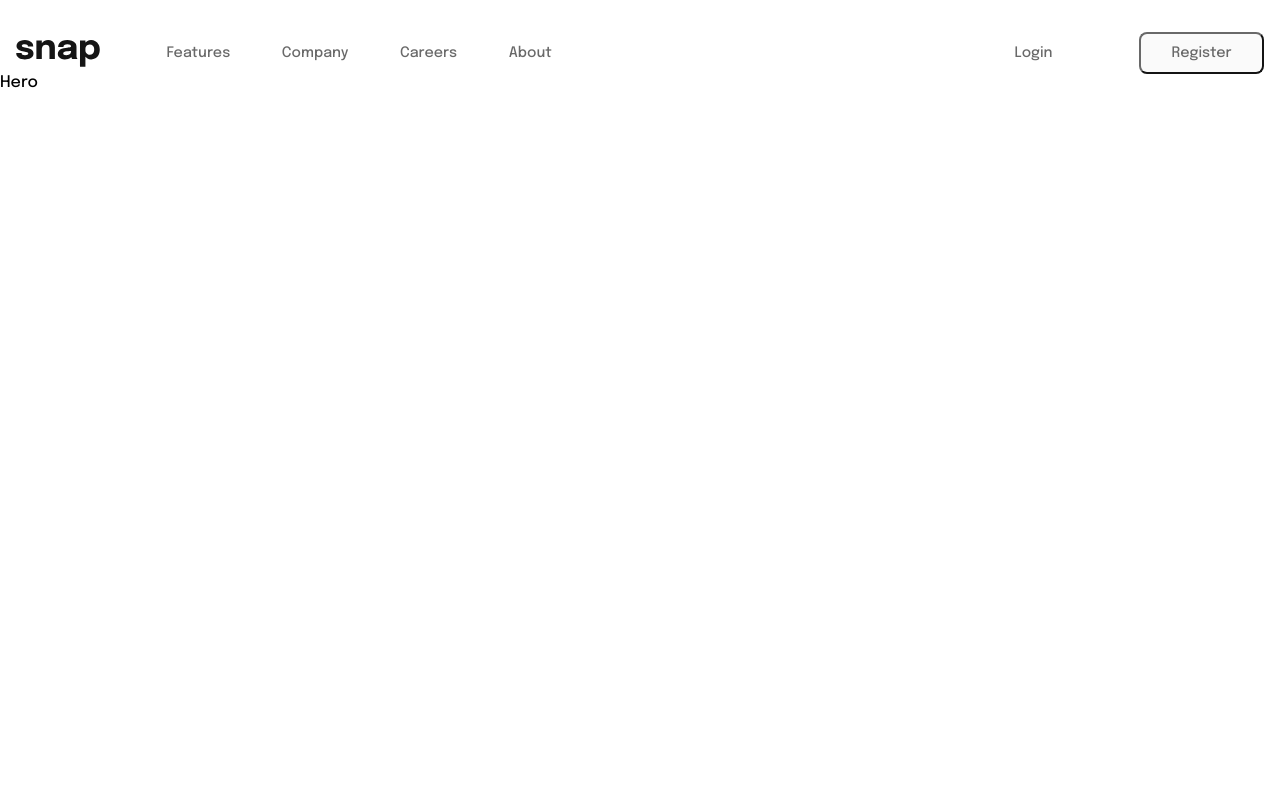
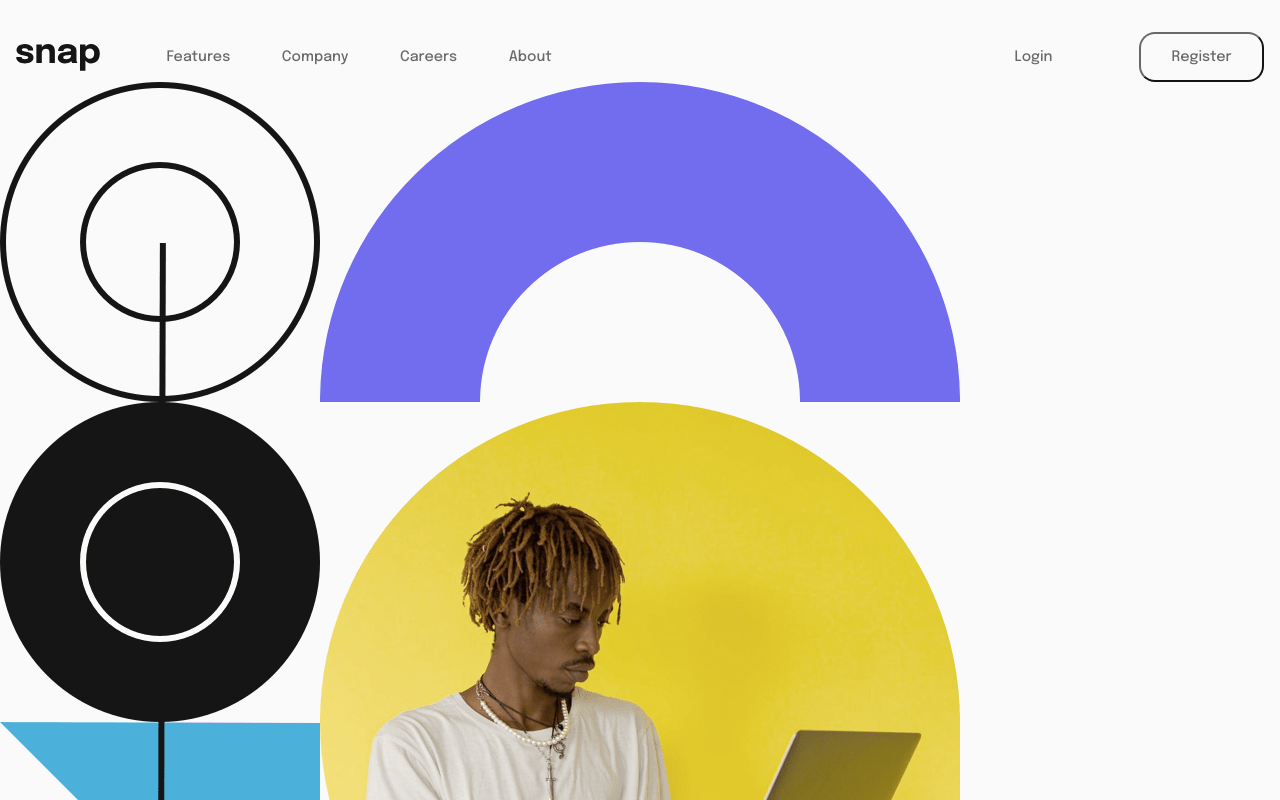
Before and after one commit to talhaejaz07/fm-dropdown-navigation, a React (Create React App) app: page / in a window 1280 px wide. Shown: the top 800 px of the page. Built offline with nearby package versions, Linux system fonts and the light colour scheme.

Commit message:
dinner  break

```diff
--- a/public/index.html
+++ b/public/index.html
@@ -30,6 +30,7 @@
       html,
       body {
         scroll-behavior: smooth;
+        background-color: var(--light-clr);
       }
     </style>
     <title>Navigation Menu</title>
--- a/src/components/Header/HeaderStyles.css
+++ b/src/components/Header/HeaderStyles.css
@@ -31,14 +31,14 @@ li {
 }
 
 .header-button {
-  background-color: var(--light-clr);
+  background-color: transparent;
   border-color: var(--grey-clr);
   color: var(--grey-clr);
-  padding-top: 0.75rem;
-  padding-bottom: 0.75rem;
+  padding-top: 1rem;
+  padding-bottom: 1rem;
   padding-left: 0.25rem;
   padding-right: 0.25rem;
-  border-radius: 0.5rem;
+  border-radius: 1rem;
   cursor: pointer;
   font-size: 0.9rem;
 }
--- a/src/components/Hero/Hero.jsx
+++ b/src/components/Hero/Hero.jsx
@@ -1,5 +1,11 @@
 import React from "react";
+import ImageDesktop from "../../images/image-hero-desktop.png";
 
 export const Hero = () => {
-  return <div>Hero</div>;
+  return (
+    <section className="hero-container">
+      <div className="hero-description"></div>
+      <img src={ImageDesktop} alt="Hero Image" />
+    </section>
+  );
 };
```
Also changed, not shown: src/images/image-hero-desktop.png (renamed from Design Files/images/image-hero-desktop.png).
